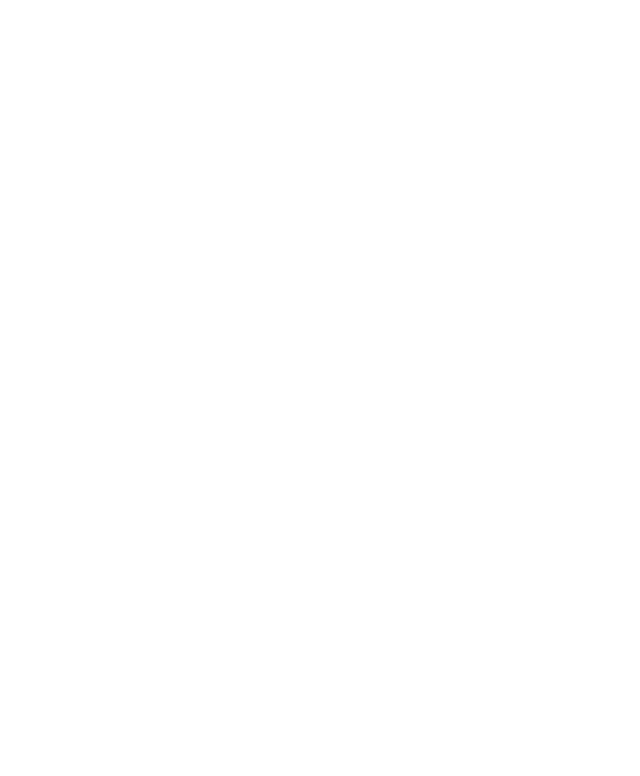
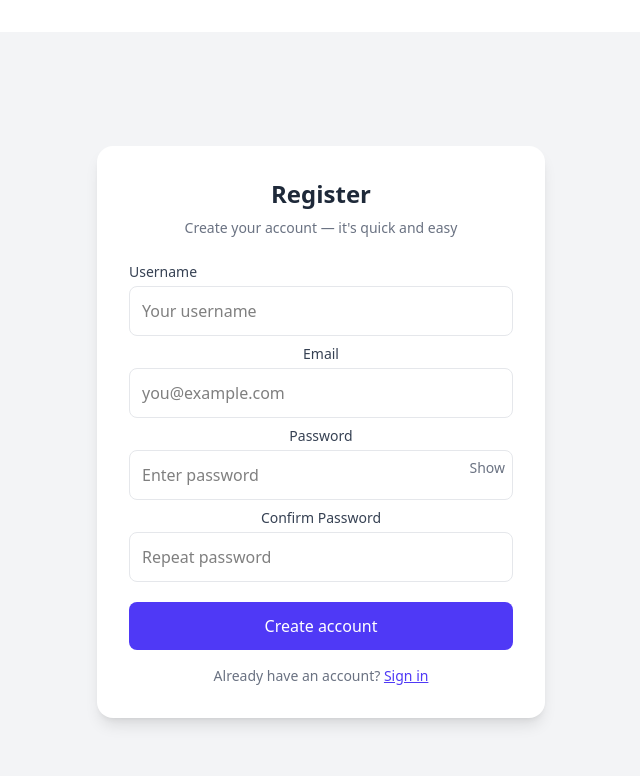
Before and after one commit to Rakib-Hassan-web/Register-page-with-AI, a React (Vite) app: page / in a window 1280 px wide. Shown: the top 776 px of the page, without its empty margins (319-959 px from the left). Built offline with nearby package versions, Linux system fonts and the light colour scheme.

Commit message:
register added

```diff
--- a/src/Components/Home.jsx
+++ b/src/Components/Home.jsx
@@ -1,4 +1,6 @@
 import React from 'react'
+import REgister from '../Pages/RegisterPage'
+import RegisterPage from '../Pages/RegisterPage'
 
 const Home = () => {
   return (
@@ -6,7 +8,7 @@
 
 
 
-
+    <RegisterPage/>
 
 
     </>
--- a/src/Pages/REgister.jsx
+++ /dev/null
@@ -1,9 +0,0 @@
-import React from 'react'
-
-const REgister = () => {
-  return (
-    <div>REgister</div>
-  )
-}
-
-export default REgister
--- /dev/null
+++ b/src/Pages/RegisterPage.jsx
@@ -0,0 +1,123 @@
+import React, { useState } from "react";
+import { Link } from "react-router";
+
+export default function RegisterPage() {
+  const [form, setForm] = useState({ username: "", email: "", password: "", confirmPassword: "" });
+  const [errors, setErrors] = useState({});
+  const [submitted, setSubmitted] = useState(false);
+  const [showPassword, setShowPassword] = useState(false);
+
+  const validate = () => {
+    const errs = {};
+    if (!form.username.trim()) errs.username = "Username is required";
+    if (!form.email.trim()) errs.email = "Email is required";
+    else if (!/^\S+@\S+\.\S+$/.test(form.email)) errs.email = "Enter a valid email";
+    if (!form.password) errs.password = "Password is required";
+    else if (form.password.length < 6) errs.password = "Password must be at least 6 characters";
+    if (form.confirmPassword !== form.password) errs.confirmPassword = "Passwords do not match";
+    return errs;
+  };
+
+  const handleChange = (e) => {
+    const { name, value } = e.target;
+    setForm((prev) => ({ ...prev, [name]: value }));
+    // remove field-specific error while typing
+    setErrors((prev) => ({ ...prev, [name]: undefined }));
+  };
+
+  const handleSubmit = (e) => {
+    e.preventDefault();
+    const v = validate();
+    setErrors(v);
+    if (Object.keys(v).length === 0) {
+      // Simulate success
+      setSubmitted(true);
+      // Clear form (optional)
+      setForm({ username: "", email: "", password: "", confirmPassword: "" });
+    }
+  };
+
+  return (
+    <div className="min-h-screen flex items-center justify-center bg-gray-100 px-4">
+      <div className="max-w-md w-full bg-white rounded-2xl shadow-lg p-8">
+        <h2 className="text-2xl font-semibold text-gray-800 mb-2 text-center">Register</h2>
+        <p className="text-sm text-gray-500 text-center mb-6">Create your account — it's quick and easy</p>
+
+        {submitted && (
+          <div className="mb-4 p-3 rounded-md bg-green-50 border border-green-200 text-green-800">
+            Registration successful! (This is a demo — connect to your backend.)
+          </div>
+        )}
+
+        <form onSubmit={handleSubmit} noValidate>
+          <label className="block text-sm font-medium text-gray-700 mb-1 text-left">Username</label>
+          <input
+            name="username"
+            value={form.username}
+            onChange={handleChange}
+            className={`w-full p-3 rounded-lg border focus:outline-none focus:ring-2 focus:ring-indigo-300 mb-2 ${errors.username ? 'border-red-400' : 'border-gray-200'}`}
+            placeholder="Your username"
+            aria-invalid={errors.username ? "true" : "false"}
+          />
+          {errors.username && <p className="text-xs text-red-500 mb-2">{errors.username}</p>}
+
+          <label className="block text-sm font-medium text-gray-700 mb-1">Email</label>
+          <input
+            name="email"
+            value={form.email}
+            onChange={handleChange}
+            className={`w-full p-3 rounded-lg border focus:outline-none focus:ring-2 focus:ring-indigo-300 mb-2 ${errors.email ? 'border-red-400' : 'border-gray-200'}`}
+            placeholder="you@example.com"
+            type="email"
+            aria-invalid={errors.email ? "true" : "false"}
+          />
+          {errors.email && <p className="text-xs text-red-500 mb-2">{errors.email}</p>}
+
+          <label className="block text-sm font-medium text-gray-700 mb-1">Password</label>
+          <div className="relative mb-2">
+            <input
+              name="password"
+              value={form.password}
+              onChange={handleChange}
+              className={`w-full p-3 rounded-lg border focus:outline-none focus:ring-2 focus:ring-indigo-300 ${errors.password ? 'border-red-400' : 'border-gray-200'}`}
+              placeholder="Enter password"
+              type={showPassword ? 'text' : 'password'}
+              aria-invalid={errors.password ? "true" : "false"}
+            />
+            <button
+              type="button"
+              onClick={() => setShowPassword((s) => !s)}
+              className="absolute right-2 top-2 text-sm text-gray-500"
+            >
+              {showPassword ? 'Hide' : 'Show'}
+            </button>
+          </div>
+          {errors.password && <p className="text-xs text-red-500 mb-2">{errors.password}</p>}
+
+          <label className="block text-sm font-medium text-gray-700 mb-1">Confirm Password</label>
+          <input
+            name="confirmPassword"
+            value={form.confirmPassword}
+            onChange={handleChange}
+            className={`w-full p-3 rounded-lg border focus:outline-none focus:ring-2 focus:ring-indigo-300 mb-2 ${errors.confirmPassword ? 'border-red-400' : 'border-gray-200'}`}
+            placeholder="Repeat password"
+            type={showPassword ? 'text' : 'password'}
+            aria-invalid={errors.confirmPassword ? "true" : "false"}
+          />
+          {errors.confirmPassword && <p className="text-xs text-red-500 mb-2">{errors.confirmPassword}</p>}
+
+          <button
+            type="submit"
+            className="w-full mt-3 py-3 rounded-lg bg-indigo-600 text-white font-medium hover:bg-indigo-700 disabled:opacity-60"
+          >
+            Create account
+          </button>
+        </form>
+
+        <p className="text-center text-sm text-gray-500 mt-4">
+          Already have an account? <Link href="#" className="text-indigo-600 underline">Sign in</Link>
+        </p>
+      </div>
+    </div>
+  );
+}
```
